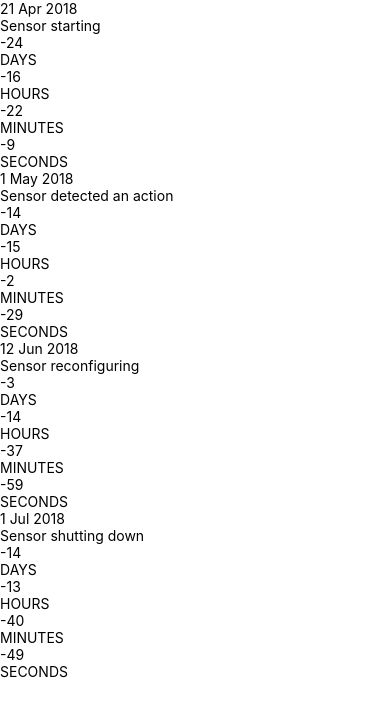
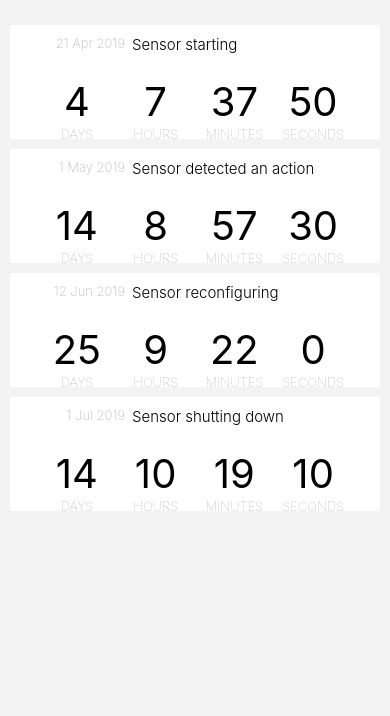
Before and after one commit to rajjeet/countdown, a React Native app: screen / in a window 390 px wide. Shown: the top 716 px of the page. Built offline with nearby package versions, Linux system fonts and the light colour scheme.

Commit message:
Added styling to event card component

```diff
--- a/EventCard.js
+++ b/EventCard.js
@@ -5,25 +5,68 @@ import {formatDate, getCountdownParts} from "./api";
 
 
 const styles = StyleSheet.create({
-    card: {},
-    cardHeader: {},
-    counterContainer: {},
-    counter: {},
-    counterText: {},
-    counterLabel: {}
+    card: {
+        backgroundColor: '#fff',
+        flex: 1,
+        padding: 10,
+        paddingTop: 10,
+        paddingBottom: 20,
+        margin: 10,
+        marginTop: 5,
+        marginBottom: 5
+    },
+    cardHeader: {
+        flex: 1,
+        flexDirection: 'row'
+    },
+    date: {
+        fontWeight: '200',
+        fontSize: 13,
+        color: '#bdbdbd',
+        width: '30%',
+        textAlign: 'right'
+    },
+    title: {
+        fontSize: 15,
+        fontWeight: '300',
+        marginLeft: 7,
+        textAlign: 'left'
+    },
+    counterContainer: {
+        flex: 1,
+        flexDirection: 'row',
+        justifyContent: 'space-between',
+        paddingLeft: '5%',
+        paddingRight: '5%'
+    },
+    counter: {
+        width: '25%',
+        flex: 1
+    },
+    counterText: {
+        fontSize: 40,
+        textAlign: 'center'
+    },
+    counterLabel: {
+        fontSize: 13,
+        fontWeight: '100',
+        color: '#a3a3a3',
+        textAlign: 'center',
+        paddingTop: 0
+    }
 });
 
 
 function EventCard({event}) {
     const {days, hours, minutes, seconds} = getCountdownParts(event.date);
     return (
-        <View>
-            <View style={styles.card}>
-                <View style={styles.cardHeader}>
-                    <Text style={styles.date}>{formatDate(event.date)}</Text>
-                    <Text style={styles.title}>{event.title}</Text>
-                </View>
+
+        <View style={styles.card}>
+            <View style={styles.cardHeader}>
+                <Text style={styles.date}>{formatDate(event.date)}</Text>
+                <Text style={styles.title}>{event.title}</Text>
             </View>
+
 
             <View style={styles.counterContainer}>
 
--- a/EventList.js
+++ b/EventList.js
@@ -1,6 +1,15 @@
 import React from 'react';
-import {FlatList, Text} from 'react-native';
+import {FlatList, StyleSheet} from 'react-native';
+
 import EventCard from "./EventCard";
+
+const styles = StyleSheet.create({
+    list: {
+        flex: 1,
+        paddingTop: 20,
+        backgroundColor: '#F3F3F3'
+    }
+});
 
 class EventList extends React.Component {
     constructor(props) {
@@ -23,6 +32,7 @@ class EventList extends React.Component {
         const {events} = this.state;
         return (
             <FlatList
+                style={styles.list}
                 data={events}
                 keyExtractor={item => item.id}
                 renderItem={
--- a/db.json
+++ b/db.json
@@ -2,22 +2,22 @@
   "events": [
     {
       "title": "Sensor starting",
-      "date": "2018-04-21T00:20:40.000Z",
+      "date": "2019-04-21T00:20:40.000Z",
       "id": "23asd4-234242-3423aad4234"
     },
     {
       "title": "Sensor detected an action",
-      "date": "2018-05-01T01:40:20.000Z",
+      "date": "2019-05-01T01:40:20.000Z",
       "id": "2342342423-42342-3324"
     },
     {
       "title": "Sensor reconfiguring",
-      "date": "2018-06-12T02:04:50.000Z",
+      "date": "2019-06-12T02:04:50.000Z",
       "id": "2342342-42asda-423asd34"
     },
     {
       "title": "Sensor shutting down",
-      "date": "2018-07-01T03:02:00.000Z",
+      "date": "2019-07-01T03:02:00.000Z",
       "id": "2342342-4234234a-sdf234"
     }
   ]
```
